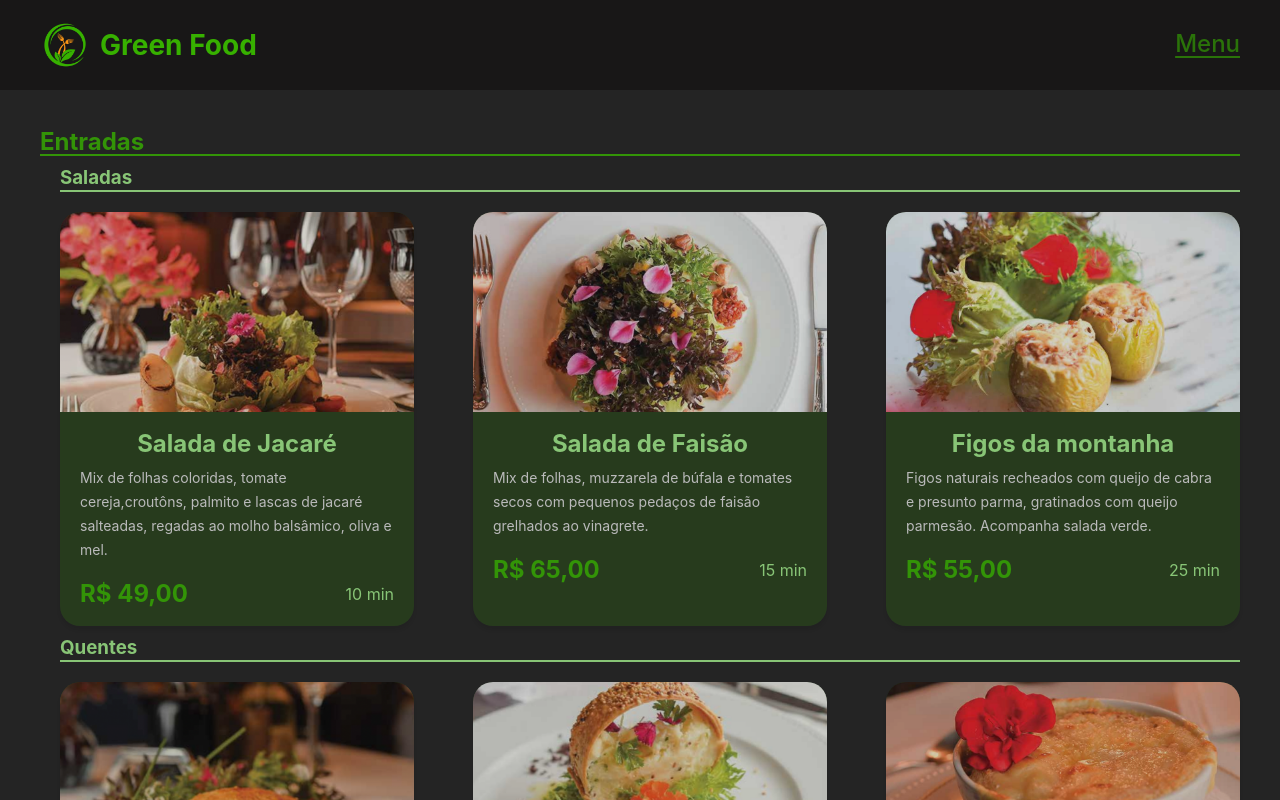
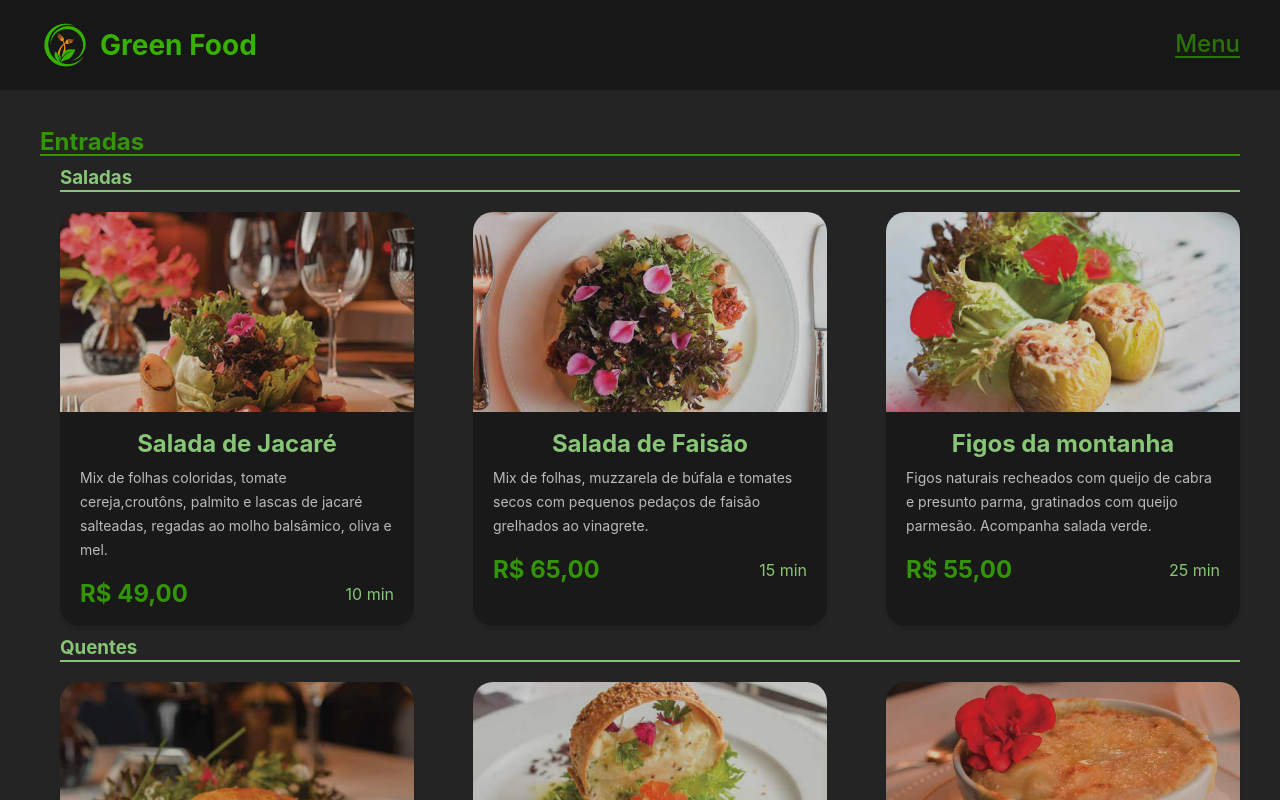
Before and after one commit to diego-wendt/Curso-DevInHouse, a React (Vite) app in the folder Exercícios/Módulo1/Semana8/: page / in a window 1280 px wide. Shown: the top 800 px of the page. Built offline with nearby package versions, Linux system fonts and the light colour scheme.

Commit message:
[M1S08]Ex03

```diff
--- a/Exercícios/Módulo1/Semana8/src/components/Card/Card.jsx
+++ b/Exercícios/Módulo1/Semana8/src/components/Card/Card.jsx
@@ -3,7 +3,7 @@ import PropTypes from 'prop-types';
 import styles from './Card.module.css';
 
 export const Card = ({ produto, selecionado, onSelecionar }) => (
-  <div className={`${styles.card} ${styles.cardSelected}`}>
+  <div className={`${styles.card} ${selecionado && styles.cardSelected}`}>
     <img className={styles.img} alt='Foto do prato' src={produto.img} height={200} />
 
     <div className={styles.info}>
```
